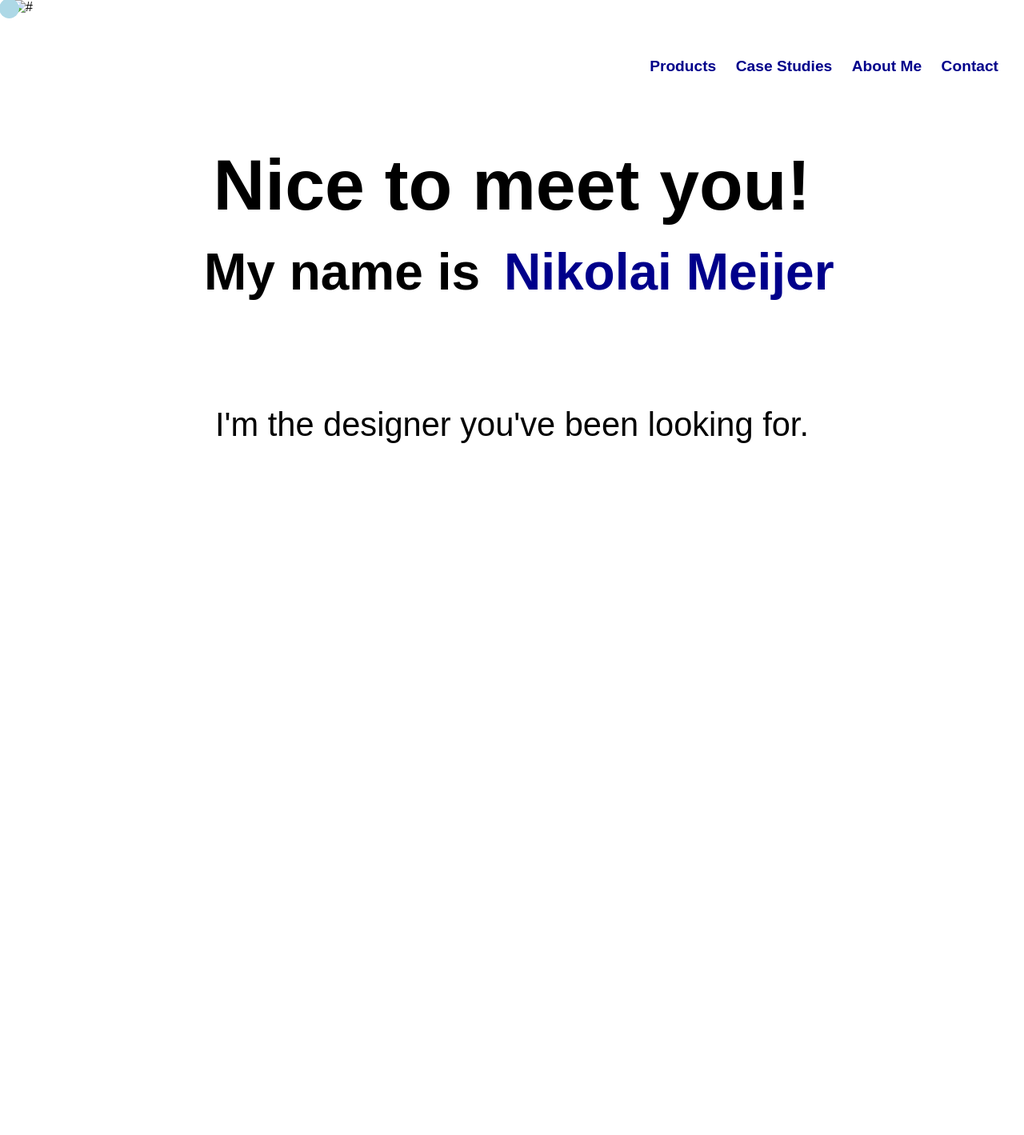
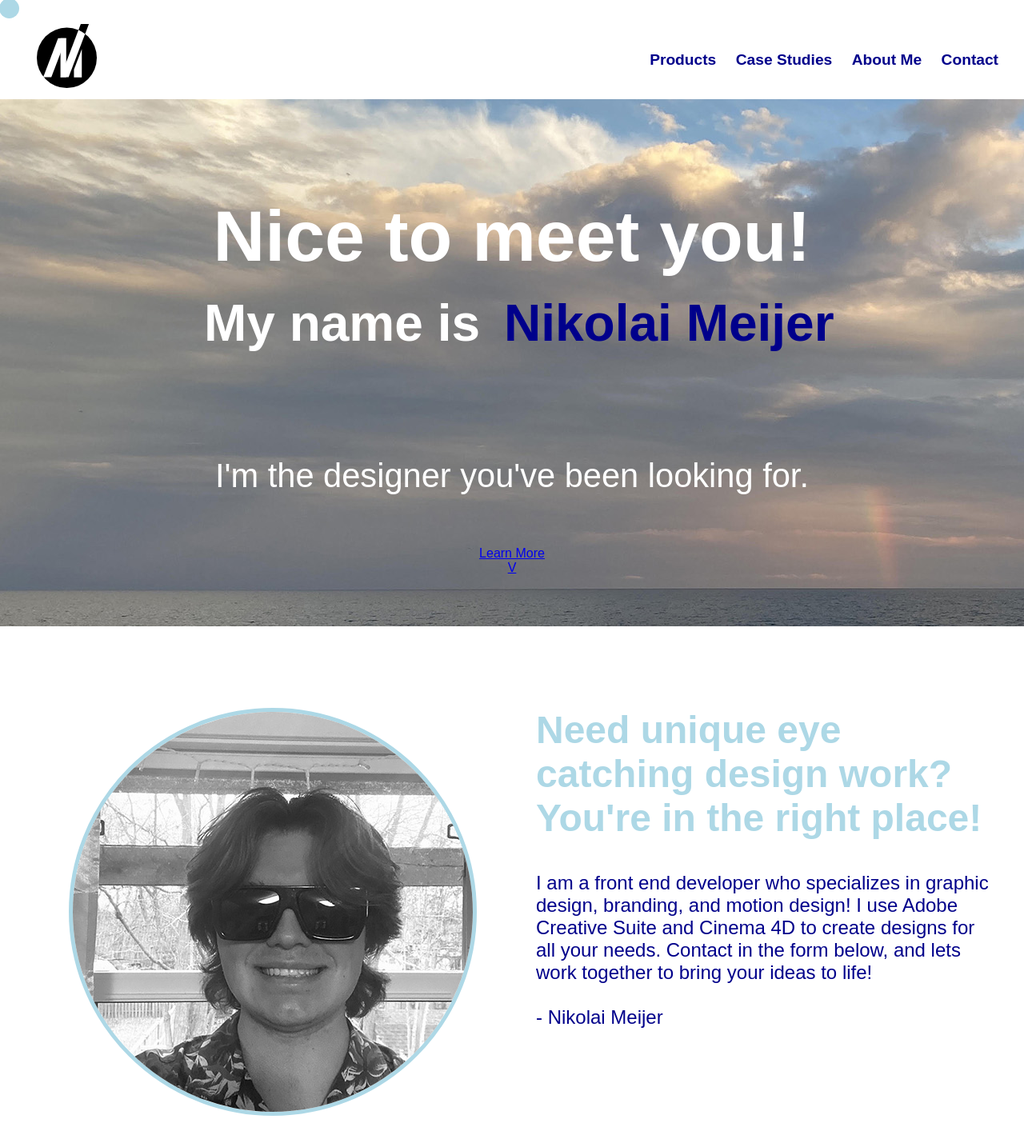
Before and after one commit to nikmeijer/meijer_nikolai_portfolio, a plain HTML site: page index.html in a window 1280 px wide. Shown: the whole page at 80% size. Before the commit the page ends 800 px from the top, so only its background shows below. Drawn offline with nearby package versions, Linux system fonts and the light colour scheme.

Commit message:
homepage structure progress
added html and scss for about me section

```diff
--- a/index.html
+++ b/index.html
@@ -20,14 +20,26 @@
     <header class="grid-con">
         <h2 class="hidden">Header</h2>
         <div id="header-logo" class="col-span-2 m-col-span-3 l-col-span-3 xl-col-span-3 ">
-            <img src="#" alt="#">
+            <img id="logo" src="images/nm-logo.svg" alt="N M Logo">
+            <!-- Wanted to try and make hover effect for logo however had trouble making it work -->
+            <!--<svg id="Layer_2" xmlns="http://www.w3.org/2000/svg" viewBox="0 0 153 162.18">
+                <g id="Layer_2-2">
+                    <circle cx="76.5" cy="85.68" r="76.5" stroke-width="0" />
+                    <polygon points="37.04 135 75.03 36 75.03 36 54.34 36 16.35 135 37.04 135" fill="#fff" stroke-width="0" />
+                    <polygon points="94.74 115.76 94.74 135.25 114.7 135.25 114.7 63.77 94.74 115.76" fill="#fff"
+                        stroke-width="0" />
+                    <rect x="60.36" y="36" width="14.67" height="99" fill="#fff" stroke-width="0" />
+                    <polygon points="81.04 135 132.77 .15 131.75 0 112.15 0 60.36 135 81.04 135" fill="#fff" stroke-width="0" />
+                    <path d="m123.2,25.1L132.77.15l-1.02-.15h-19.6l-5.83,15.21c6.07,2.57,11.73,5.92,16.88,9.9Z" stroke-width="0" />
+                </g>
+            </svg>-->
         </div>
         <nav class="m-col-span-9 l-col-span-9 xl-col-span-9 ">
             <h2 class="hidden">Nav</h2>
             <ul>
                 <li><a href="projects.html">Products</a></li>
                 <li><a href="case-stud.html">Case Studies</a></li>
-                <li><a href="index.html#about-me">About Me</a></li>
+                <li><a href="index.html#abt-me">About Me</a></li>
                 <li><a href="index.html#contact">Contact</a></li>
             </ul>
         </nav>
@@ -40,7 +52,7 @@
                 <ul>
                     <li><a href="projects.html">Products</a></li>
                     <li><a href="case-stud.html">Case Studies</a></li>
-                    <li><a href="index.html#about-me">About Me</a></li>
+                    <li><a href="index.html#abt-me">About Me</a></li>
                     <li><a href="index.html#contact">Contact</a></li>
                 </ul>
             </div>
@@ -56,8 +68,31 @@
         <p id="name" class="col-span-2 m-col-span-6 l-col-span-6 xl-col-span-6">Nikolai Meijer</p>
         <p id="hero-cta" class="col-span-4 m-col-span-12 l-col-span-12 xl-col-span-12">I'm the designer you've been
             looking for.</p>
+        <p id="pls-scroll" class="col-span-4 m-col-span-12 l-col-span-12 xl-col-span-12"><a
+                href="index.html#abt-me">Learn
+                More<br>V</a></p>
     </section>
-
+    <section id="abt-me" class="grid-con">
+        <h2 class="hidden">About me</h2>
+        <div id="pic-of-me" class="col-span-2 m-col-span-6 l-col-span-6 xl-col-span-6">
+            <h2 class="hidden">photo of nik</h2>
+            <picture>
+                <source media="(min-width:1200px)" srcset="images/nik-desktop.jpg">
+                <source media="(min-width:768px)" srcset="images/nik-tablet.jpg">
+                <source media="(min-width:0px)" srcset="images/nik-mobile.jpg">
+                <img src="images/nik-mobile.jpg" alt="nik himself">
+            </picture>
+        </div>
+        <div id="abt-me-text" class="col-span-2 m-col-span-6 l-col-span-6 xl-col-span-6">
+            <h2 class="hidden">about me</h2>
+            <h2>Need unique eye catching design work?<br>You're in the right place!</h2>
+            <p>
+                I am a front end developer who specializes in graphic design, branding, and motion design! I use Adobe
+                Creative Suite and Cinema 4D to create designs for all your needs. Contact in the form below, and lets
+                work together to bring your ideas to life!<br><br>- Nikolai Meijer
+            </p>
+        </div>
+    </section>
 </body>
 
 </html>
--- /dev/null
+++ b/sass/components/_abtme.scss
@@ -0,0 +1,35 @@
+#abt-me {
+    color: lightblue;
+    margin-top: 2em;
+}
+
+#pic-of-me {
+    margin-top: 50px;
+    margin-left: 50px;
+    align-content: end;
+}
+
+#pic-of-me img {
+    width: auto;
+    height: auto;
+    border: 5px solid lightblue;
+    border-radius: 50%;
+    margin: 20px;
+}
+
+#abt-me-text {
+    align-content: left;
+}
+
+#abt-me-text h2 {
+    margin-top: 50px;
+    padding: 20px;
+    font-size: 3em;
+    text-align: left;
+}
+
+#abt-me-text p {
+    font-size: 1.5em;
+    padding: 20px;
+    color: darkblue;
+}
--- a/sass/components/_header.scss
+++ b/sass/components/_header.scss
@@ -1,3 +1,10 @@
 header {
     text-decoration: none;
 }
+
+#logo {
+    height: 100px;
+    padding: 10px;
+    margin-top: 20px;
+    margin-left: 20px;
+}
--- a/sass/components/_hero.scss
+++ b/sass/components/_hero.scss
@@ -1,9 +1,20 @@
-#hero {}
+#hero {
+    background-image: url('../images/hero-bg.jpg');
+    background-blend-mode: overlay;
+    color: white;
+    text-decoration: none;
+}
+
+@media screen and (max-width: 768px) {
+    #hero {
+        background-image: url('../images/hero-bg-mobile.jpg');
+    }
+}
 
 #hero h2 {
     text-align: center;
     font-size: 5.6em;
-    margin-top: 50px;
+    margin-top: 100px;
     padding: 20px;
 }
 
@@ -34,12 +45,27 @@
     padding-top: 120px;
 }
 
+#pls-scroll {
+    padding-top: 4em;
+    padding-bottom: 4em;
+    padding-left: 40%;
+    padding-right: 40%;
+    font-size: 1em;
+    text-align: center;
+    color: rgba(0, 0, 0, 0)
+}
+
+#pls-scroll:hover {
+    color: lightblue;
+    font-weight: bold;
+}
+
 @media screen and (max-width: 768px) {
     #hero h2 {
         text-align: center;
         font-size: 32px;
         margin-top: 185px;
-        padding: 20px;
+        padding: 10px;
     }
 
     #hero h3 {
--- a/sass/components/_index.scss
+++ b/sass/components/_index.scss
@@ -1,3 +1,4 @@
 @forward 'nav';
 @forward 'header';
 @forward 'hero';
+@forward 'abtme';
--- a/sass/components/_nav.scss
+++ b/sass/components/_nav.scss
@@ -69,7 +69,7 @@
 #overlay-button:hover span,
 #overlay-button:hover span:before,
 #overlay-button:hover span:after {
-    background: darkblue;
+    background: lightblue;
 }
 
 input[type=checkbox] {
@@ -146,7 +146,8 @@ input[type=checkbox]:checked~#overlay-button span:after {
 
 nav {
     grid-column: 1 / span 2;
-    padding-top: 1.5em;
+    padding-top: 1em;
+    padding-bottom: 1em;
     margin: 0;
     text-decoration: none;
 }
```
Also changed, not shown: css/main.css, images/hero-bg-mobile.jpg (added), images/hero-bg.jpg (added), images/nik-desktop.jpg (added), images/nik-mobile.jpg (added), images/nik-tablet.jpg (added), images/nm-logo-clear.png (added), images/nm-logo-jpeg-100.jpg (added), images/nm-logo.svg (added), 2 other files.
